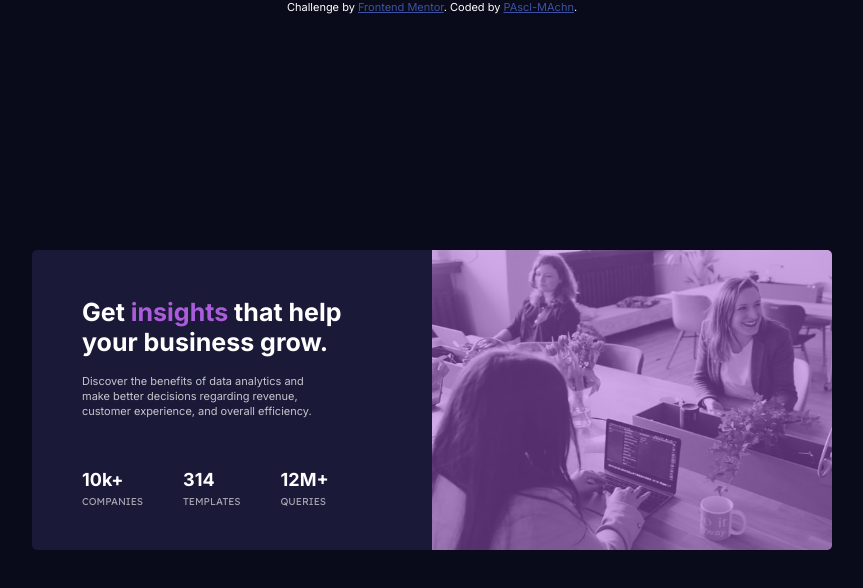
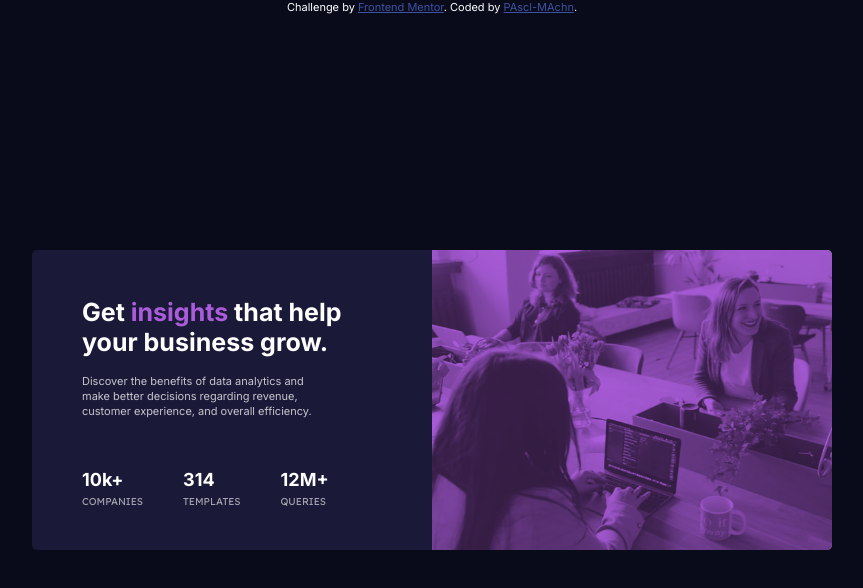
Before and after one commit to PascalAmah/Frontend-Mentor-Stats-Preview-Card-Component, a plain HTML site: page index.html in a window 1280 px wide. Shown: the whole page, without its empty margins (208-1071 px from the left). Drawn offline with Linux system fonts and the light colour scheme.

Commit message:
Update style.css

```diff
--- a/style.css
+++ b/style.css
@@ -84,7 +84,8 @@ span {
 img {
     width: 400px;
     height: 300px;
-    opacity: 0.5;
+    mix-blend-mode: multiply;
+    opacity: 0.7;
     border-radius: 0 5px 5px 0;
 }
 
```
